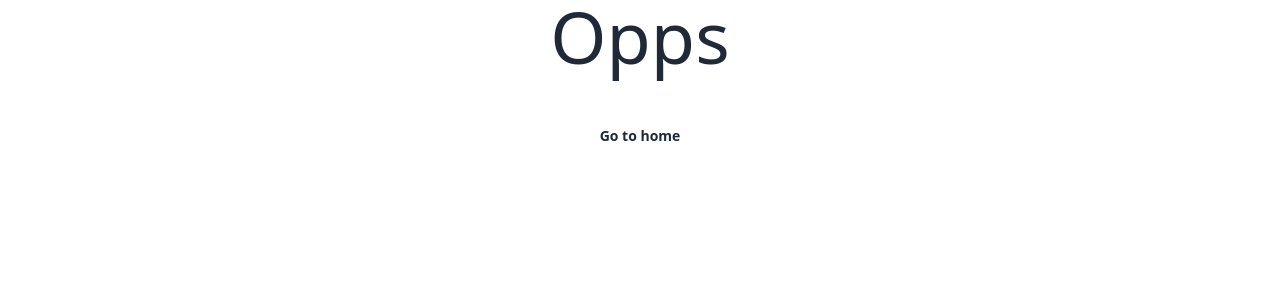
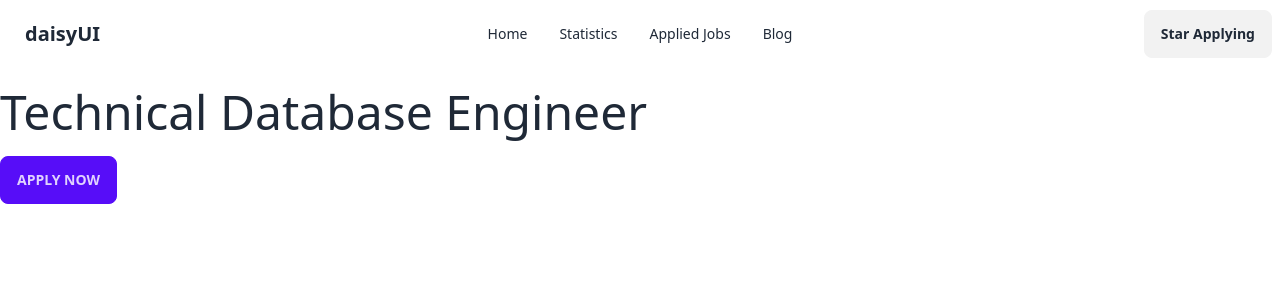
Before and after one commit to naymurweb/career-hub, a React (Vite) app: page /job/1 in a window 1280 px wide. Before the commit this address had no page. Shown: the top 300 px of the page. Built offline with nearby package versions, Linux system fonts and the light colour scheme.

Commit message:
daynamic data load

```diff
--- a/src/components/Job/Job.jsx
+++ b/src/components/Job/Job.jsx
@@ -1,4 +1,5 @@
 import PropTypes from "prop-types";
+import { Link } from "react-router-dom";
 const Job = ({ job }) => {
   const {
     company_name,
@@ -8,6 +9,7 @@ const Job = ({ job }) => {
     job_type,
     location,
     salary,
+    id
   } = job;
   return (
     <div className=" card-compact  bg-base-100 shadow-xl p-4 border border-gray-200">
@@ -29,7 +31,7 @@ const Job = ({ job }) => {
 
         <p>If a dog chews shoes whose shoes does he choose?</p>
         <div className="card-actions justify-start">
-          <button className="btn btn-primary">View Details</button>
+          <Link to={`/job/${id}`}><button className="btn btn-primary">View Details</button></Link>
         </div>
       </div>
     </div>
--- /dev/null
+++ b/src/components/JobDetails/JobDetails.jsx
@@ -0,0 +1,18 @@
+import { useLoaderData, useParams } from "react-router-dom";
+
+const JobDetails = () => {
+    const id=useParams()
+    const idx=parseInt(id.id)
+    const items=useLoaderData()
+    const item=items.find(data=>data.id===idx )
+    const {job_title}=item
+
+    return (
+        <div className="container mx-auto">
+            <h2 className="text-5xl my-5">{job_title}</h2>
+            <button className="btn btn-primary">Apply Now</button>
+        </div>
+    );
+};
+
+export default JobDetails;
--- a/src/main.jsx
+++ b/src/main.jsx
@@ -8,6 +8,7 @@ import Blog from "./components/Blog/Blog.jsx";
 import Statistics from "./components/Statistics/Statistics.jsx";
 import AppliedJobs from "./components/AppliedJobs/AppliedJobs.jsx";
 import Error from "./components/Error/Error.jsx";
+import JobDetails from "./components/JobDetails/JobDetails.jsx";
 
 const router = createBrowserRouter([
   {
@@ -29,6 +30,11 @@ const router = createBrowserRouter([
       {
         path:'/appliedjobs',
         element:<AppliedJobs/>
+      },
+      {
+        path:'/job/:id',
+        element:<JobDetails/>,
+        loader:()=>fetch('../public/jobs.json')
       }
     ],
   },
```
